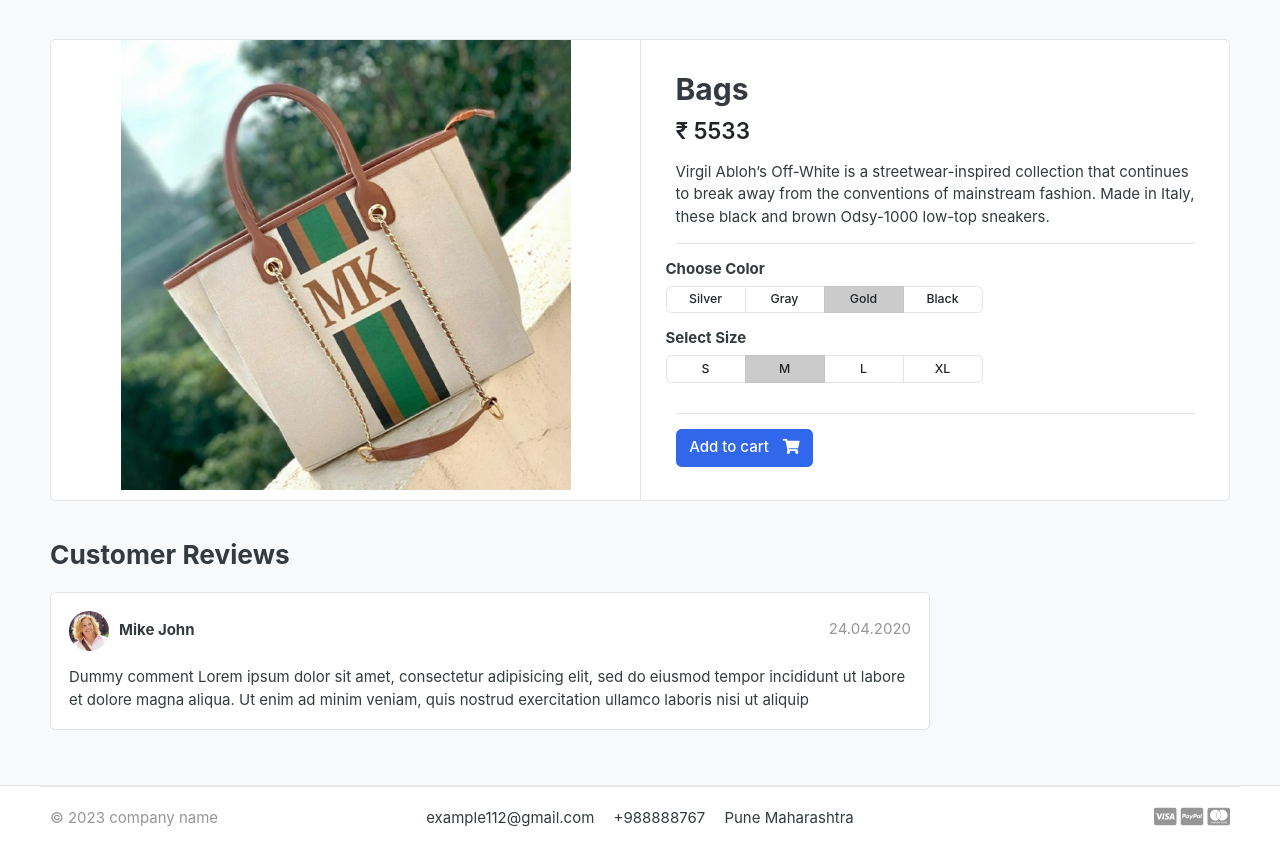
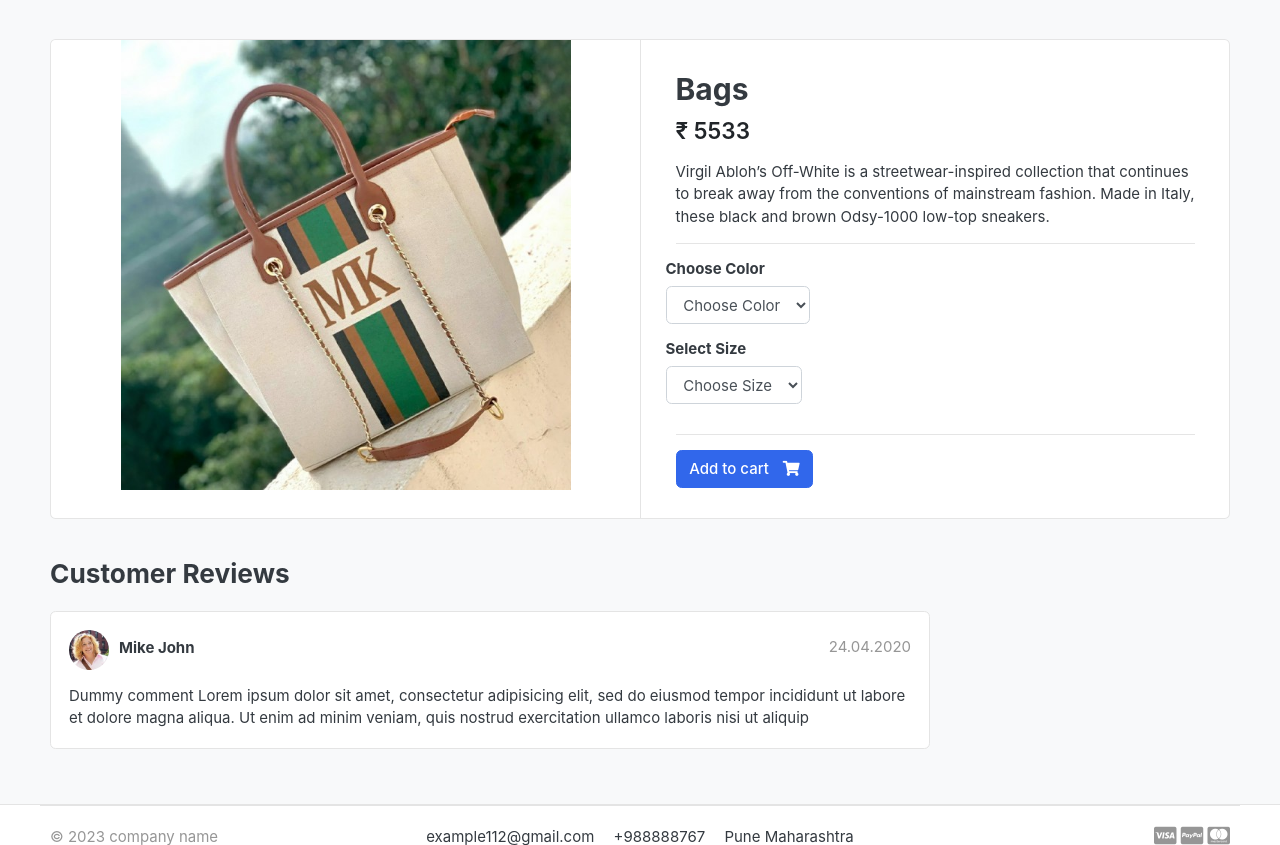
Before and after one commit to nagesh882/FriendsCart-ecommerce-website, a Django app: a page that uses templates/store/product_detail.html in a window 1280 px wide. Shown: the part 119-964 px from the top of the page. Run offline with Django 5.2, Linux system fonts and the light colour scheme; data comes from the database, SQL or seed files in the repository; both versions use the stored data as it was after the commit; some libraries are stand-ins or nearby versions; some web fonts are replaced.

Commit message:
Some changes done in templates/store and carts, store app and also I have make new migrations in store app

```diff
--- a/carts/models.py
+++ b/carts/models.py
@@ -19,5 +19,5 @@
     def sub_total(self):
         return self.product.price * self.quantity
 
-    def __str__(self):
+    def __unicode__(self):
         return self.product
--- a/carts/views.py
+++ b/carts/views.py
@@ -13,6 +13,11 @@
     return cart
 
 def add_cart(request, product_id):
+    if request.method == "POST":
+        color = request.POST.get('color')
+        size = request.POST.get('size')
+        print(color, size)
+
     product = Product.objects.get(id=product_id) # get the product
     try:
         cart = Cart.objects.get(Cart_id=_cart_id(request)) # get the cart using the card_id present in the session
--- a/store/models.py
+++ b/store/models.py
@@ -22,3 +22,29 @@
 
     def __str__(self):
         return self.product_name
+
+
+class VariationManager(models.Manager):
+    def colors(self):
+        return super(VariationManager, self).filter(variation_category="color", is_active=True)
+
+    def sizes(self):
+        return super(VariationManager, self).filter(variation_category="size", is_active=True)
+
+
+variation_category_choice = (
+    ('color','color'),
+    ('size','size'),
+)
+
+class Variation(models.Model):
+    product = models.ForeignKey(Product, on_delete=models.CASCADE)
+    variation_category = models.CharField(max_length=100, choices=variation_category_choice)
+    variation_value = models.CharField(max_length=100)
+    is_active = models.BooleanField(default=True)
+    created_date = models.DateTimeField(auto_now=True)
+
+    objects = VariationManager()
+
+    def __unicode__(self):
+        return self.product
--- a/templates/store/cart.html
+++ b/templates/store/cart.html
@@ -34,7 +34,7 @@
     <tr>
         <td>
             <figure class="itemside align-items-center">
-                <div class="aside"><img src="{{ cart_item.product.images.url }}" class="img-sm"></div>
+                <a href="{{ cart_item.product.get_url }}"><div class="aside"><img src="{{ cart_item.product.images.url }}" class="img-sm"></div></a>
                 <figcaption class="info">
                     <a href="{{ cart_item.product.get_url }}" class="title text-dark">{{ cart_item.product.product_name }}</a>
                     <p class="text-muted small">Color: 25 Mpx <br> Size: Canon</p>
--- a/templates/store/product_detail.html
+++ b/templates/store/product_detail.html
@@ -20,6 +20,8 @@
         </article> <!-- gallery-wrap .end// -->
       </aside>
       <main class="col-md-6 border-left">
+        <form action="{% url 'add_cart' single_product.id %}" method="POST">
+          {% csrf_token %}
           <article class="content-body">
 
             <h2 class="title">{{ single_product.product_name }}</h2>
@@ -35,39 +37,23 @@
             <div class="row">
               <div class="item-option-select">
                 <h6>Choose Color</h6>
-                <div class="btn-group btn-group-sm btn-group-toggle" data-toggle="buttons">
-                  <label class="btn btn-light">
-                    <input type="radio" name="radio_color"> Silver
-                  </label>
-                  <label class="btn btn-light">
-                    <input type="radio" name="radio_color" > Gray
-                  </label>
-                  <label class="btn btn-light active">
-                    <input type="radio" name="radio_color checked"> Gold
-                  </label>
-                  <label class="btn btn-light">
-                    <input type="radio" name="radio_color"> Black
-                  </label>
-                </div>
+                <select name="color" class="form-control" required>
+                  <option value="" disabled selected>Choose Color</option>
+                  {% for i in single_product.variation_set.colors %}
+                  <option value="{{ i.variation_value | lower }}">{{ i.variation_value | capfirst }}</option>
+                  {% endfor %}
+                </select>
               </div>
             </div> <!-- row.// -->
             <div class="row">
               <div class="item-option-select">
                 <h6>Select Size</h6>
-                <div class="btn-group btn-group-sm btn-group-toggle" data-toggle="buttons">
-                  <label class="btn btn-light">
-                    <input type="radio" name="radio_color"> S
-                  </label>
-                  <label class="btn btn-light active">
-                    <input type="radio" name="radio_color" checked> M
-                  </label>
-                  <label class="btn btn-light">
-                    <input type="radio" name="radio_color"> L
-                  </label>
-                  <label class="btn btn-light">
-                    <input type="radio" name="radio_color"> XL
-                  </label>
-                </div>
+                <select name="size" class="form-control" required>
+                  <option value="" disabled selected>Choose Size</option>
+                  {% for i in single_product.variation_set.sizes %}
+                  <option value="{{ i.variation_value | lower }}">{{ i.variation_value | capfirst }}</option>
+                  {% endfor %}
+                </select>
               </div>
             </div> <!-- row.// -->
             <hr>
@@ -76,13 +62,15 @@
             {% else %}
               {% if in_cart %}
                 <!-- added to cart -->
-            <a href="#" class="btn btn-success"> <span class="text">Added to Aart</span><i class="fas fa-check"></i></a>
+                <a href="#" class="btn btn-success"> <span class="text">Added to Cart</span><i class="fas fa-check"></i></a>
                 <a href="{% url 'cart' %}" class="btn btn-outline-primary"> <span class="text">View Cart</span> <i class="fas fa-eye"></i></a>
               {% else %}
-            <a href="{% url 'add_cart' single_product.id %}" class="btn  btn-primary"> <span class="text">Add to cart</span> <i class="fas fa-shopping-cart"></i></a>
+                {% comment %} <a/ href="{% url 'add_cart' single_product.id %}" class="btn  btn-primary"> <span class="text">Add to cart</span> <i class="fas fa-shopping-cart"></i></a> {% endcomment %}
+                <button type="submit" class="btn  btn-primary"> <span class="text">Add to cart</span> <i class="fas fa-shopping-cart"></i></button>
               {% endif %}
             {% endif %}
           </article> <!-- product-info-aside .// -->
+        </form>
         </main> <!-- col.// -->
         </div> <!-- row.// -->
     </div> <!-- card.// -->
```
Also changed, not shown: store/admin.py (+10 -2 lines), db.sqlite3, store/migrations/0002_variation.py (added). Lines whose indentation alone changed are shown as unchanged.
